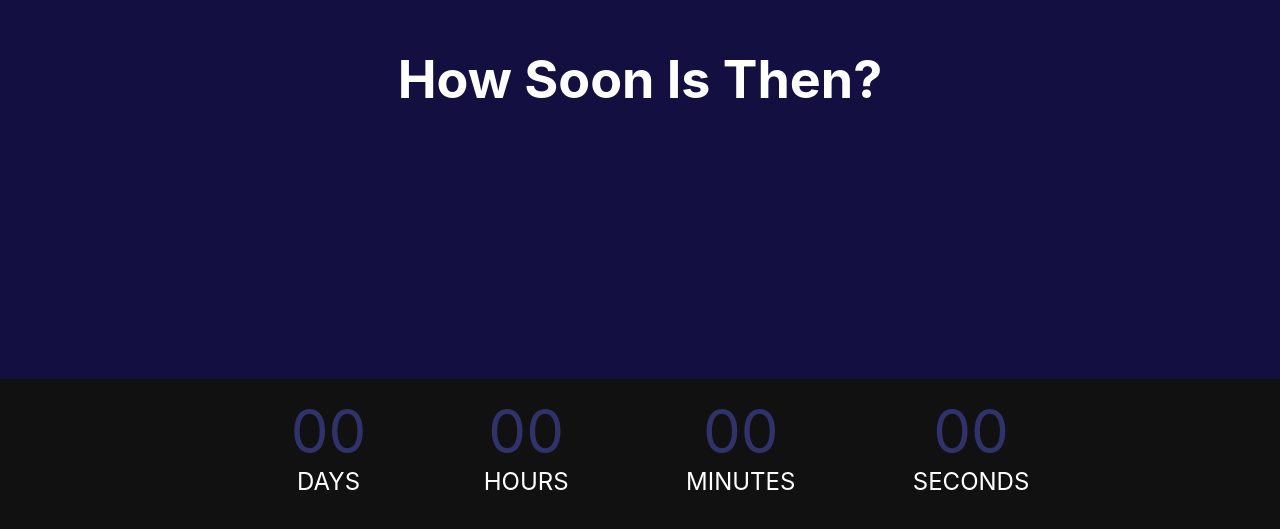
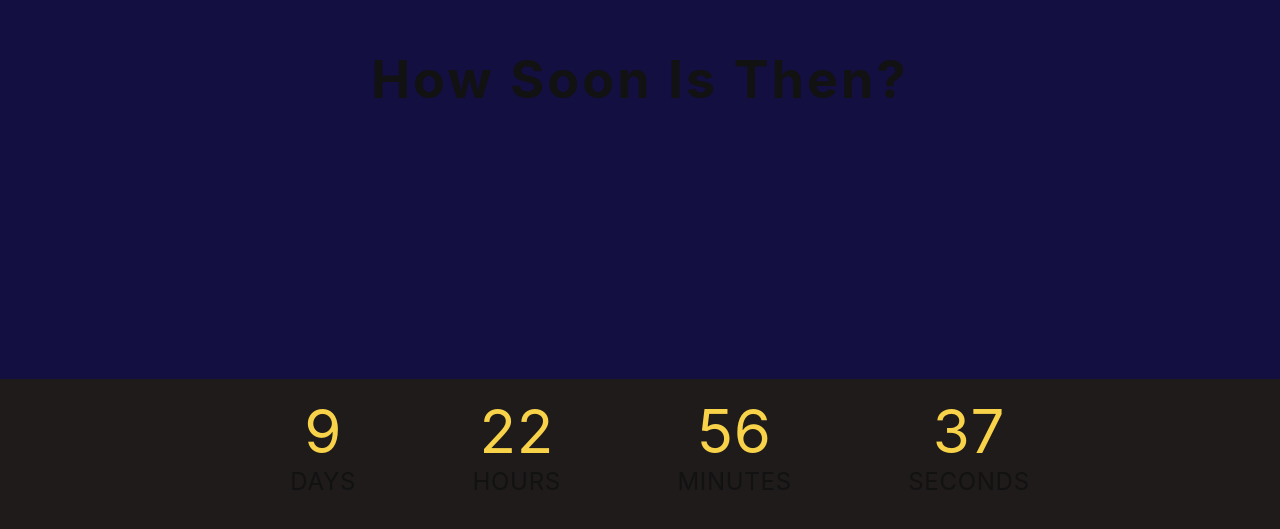
Before and after one commit to charlesmartinreed/how-soon-is-then, a React (Create React App) app: page / in a window 1280 px wide. Shown: the part 221-750 px from the top of the page. Built offline with nearby package versions, Linux system fonts and the light colour scheme.

Commit message:
Add countdown ticker using hooks.

```diff
--- a/src/App.css
+++ b/src/App.css
@@ -36,6 +36,8 @@
 /* NON-TEMPLATE STYLING BEGINS HERE */
 #head {
   /* color: #535c68; */
+  letter-spacing: 0.06em;
+  color: #121212;
 }
 
 #countdownTicker {
@@ -56,7 +58,7 @@
 
   display: block;
   font-size: 2.5em;
-  color: #30336b;
+  color: #f8d249;
 }
 
 #countdownTicker ul {
@@ -71,5 +73,6 @@
   display: inline-block;
   font-size: 1.5em;
   text-transform: uppercase;
-  color: white;
+  color: #121212;
+  letter-spacing: 0.03em;
 }
--- a/src/App.js
+++ b/src/App.js
@@ -1,7 +1,66 @@
-import React from "react";
+import React, { useState, useEffect, useRef } from "react";
 import "./App.css";
 
 function App() {
+  const second = 1000,
+    minute = second * 60,
+    hour = minute * 60,
+    day = hour * 24;
+
+  let [futureDate, setFutureDate] = useState(
+    new Date("Thu May 24 2020 16:45:28 GMT-0500").getTime()
+  );
+
+  let [currentDate, setCurrentDate] = useState(new Date().getTime());
+
+  let [distance, setDistance] = useState(futureDate - currentDate);
+
+  let [distanceObj, setDistanceObj] = useState({
+    days: Math.floor(distance / day),
+    hours: Math.floor((distance % day) / hour),
+    minutes: Math.floor((distance % hour) / minute),
+    seconds: Math.floor((distance % minute) / second),
+  });
+
+  function useInterval(cb, delay) {
+    const savedCallback = useRef();
+
+    useEffect(() => {
+      savedCallback.current = cb;
+    }, [cb]);
+
+    useEffect(() => {
+      function tick() {
+        savedCallback.current();
+      }
+
+      if (delay !== null) {
+        let id = setInterval(tick, delay);
+        return () => clearInterval(id);
+      }
+    }, [delay]);
+  }
+
+  useInterval(() => {
+    // https://overreacted.io/making-setinterval-declarative-with-react-hooks/
+
+    setCurrentDate(new Date().getTime());
+    setDistance(futureDate - currentDate);
+
+    let days = Math.floor(distance / day);
+    let hours = Math.floor((distance % day) / hour);
+    let minutes = Math.floor((distance % hour) / minute);
+    let seconds = Math.floor((distance % minute) / second);
+
+    setDistanceObj({ days, hours, minutes, seconds });
+
+    // update the DOM element representing the particular time interval here
+    document.getElementById("days").innerText = distanceObj.days;
+    document.getElementById("hours").innerText = distanceObj.hours;
+    document.getElementById("minutes").innerText = distanceObj.minutes;
+    document.getElementById("seconds").innerText = distanceObj.seconds;
+  }, second);
+
   return (
     <div className="App">
       <header className="App-header">
@@ -11,16 +70,16 @@ function App() {
       <div id="countdownTicker">
         <ul>
           <li>
-            <span>00</span>Days
+            <span id="days"></span>Days
           </li>
           <li>
-            <span>00</span>Hours
+            <span id="hours"></span>Hours
           </li>
           <li>
-            <span>00</span>Minutes
+            <span id="minutes"></span>Minutes
           </li>
           <li>
-            <span>00</span>Seconds
+            <span id="seconds"></span>Seconds
           </li>
         </ul>
       </div>
--- a/src/index.css
+++ b/src/index.css
@@ -6,7 +6,7 @@ body {
   -webkit-font-smoothing: antialiased;
   -moz-osx-font-smoothing: grayscale;
 
-  background-color: #111;
+  background-color: rgb(31, 27, 27);
 }
 
 code {
```
